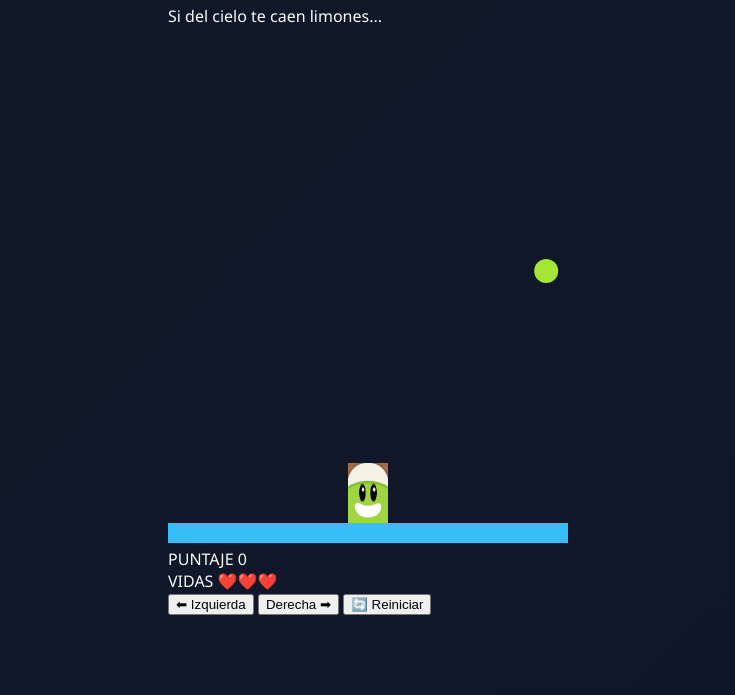
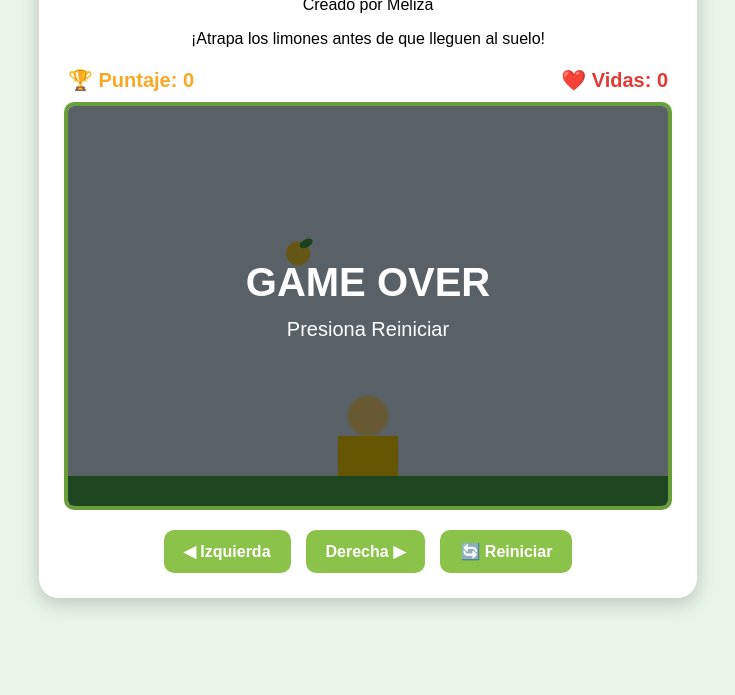
Before and after one commit to melizajazminn-hash/juego_limones, a plain HTML site: page index.html in a window 1280 px wide. Shown: the part 161-856 px from the top of the page, without its empty margins (272-1007 px from the left). After the commit the page ends 816 px from the top, so only its background shows below. Drawn offline with Linux system fonts and the light colour scheme.

Commit message:
mejorando imagen

````diff
--- a/index.html
+++ b/index.html
@@ -10,48 +10,50 @@
     <link rel="stylesheet" href="limones.css">
 </head>
 
-<body onload="iniciar()">
+<body>
 
-    <!-- Contenedor principal que hace la tarjeta blanca -->
     <div class="contenedor">
 
-        <!-- Encabezado con el título -->
-        <div class="encabezado">
-            <h1>🍋 Atrapar Limones</h1>
-            <p>Si del cielo te caen limones...</p>
+        <h1>🍋 Atrapar Limones 🍋</h1>
+<p> Creado por Meliza </p>
+        <p>
+            ¡Atrapa los limones antes de que lleguen al suelo!
+        </p>
+
+        <div class="informacion">
+
+            <div>
+                🏆 Puntaje:
+                <span id="txtPuntaje">0</span>
+            </div>
+
+            <div>
+                ❤️ Vidas:
+                <span id="txtVidas">3</span>
+            </div>
+
         </div>
 
-  <div class="canvas-contenedor">
-    <canvas id="areaJuego" width="400" height="500"></canvas>
-    <img id="imgPersonaje" src="unnamed.png" style="display: none;">
-</div>
+        <canvas
+            id="areaJuego"
+            width="600"
+            height="400">
+        </canvas>
 
-        <!-- Panel de puntajes y corazones -->
-        <div class="panel">
-            <div class="puntaje">
-                <span class="texto-puntaje">PUNTAJE</span>
-                <span id="txtPuntaje">0</span>
-            </div>
-            <div class="puntaje">
-                <span class="texto-puntaje">VIDAS</span>
-                <span id="txtVidas">❤️❤️❤️</span>
-            </div>
-        </div>
+        <div class="controles">
 
-        <!-- Botones de control en pantalla -->
-        <div class="botones">
-            <button onclick="moverIzquierda()">
-                ⬅ Izquierda
+            <button id="btnIzquierda">
+                ◀ Izquierda
             </button>
 
-            <button onclick="moverDerecha()">
-                Derecha ➡
+            <button id="btnDerecha">
+                Derecha ▶
             </button>
 
-            <!-- Cambiado a iniciar() para que limpie los intervalos y reinicie de forma segura -->
-            <button onclick="iniciar()">
+            <button id="btnReiniciar">
                 🔄 Reiniciar
             </button>
+
         </div>
 
     </div>
@@ -59,5 +61,4 @@
     <script src="limones.js"></script>
 
 </body>
-
 </html>
--- a/limones.css
+++ b/limones.css
@@ -1,153 +1,107 @@
-/* ==========================================================================
-RESET & ESTILO GENERAL
-========================================================================== */
-
+```css
 * {
-margin: 1;
-padding: 1;
     box-sizing: border-box;
+    margin: 0;
+    padding: 0;
 }
 
 body {
-font-family: 'Segoe UI', Tahoma, Geneva, Verdana, sans-serif;
-background: linear-gradient(135deg, #111827 0%, #0f172a 100%);
-color: #f8fafc;
+    font-family: Arial, sans-serif;
+
+    background: #e8f5e9;
+
     min-height: 100vh;
+
     display: flex;
     justify-content: center;
     align-items: center;
-padding: 20px;
 }
 
-/* ==========================================================================
-CONTENEDOR PRINCIPAL
-========================================================================== */
 .contenedor {
-background: rgba(30, 41, 59, 0.7);
-backdrop-filter: blur(12px);
--webkit-backdrop-filter: blur(12px);
-border: 1px solid rgba(255, 255, 255, 0.1);
-border-radius: 24px;
-padding: 30px;
-width: 100%;
-max-width: 660px;
+    background: white;
+
+    padding: 25px;
+
+    border-radius: 20px;
+
     text-align: center;
-box-shadow: 0 20px 40px rgba(0, 0, 0, 0.5);
+
+    box-shadow: 0 5px 20px rgba(0, 0, 0, 0.2);
 }
 
-/* ==========================================================================
-NUEVO ENCABEZADO
-========================================================================== */
-.encabezado h1 {
-font-size: 2.4rem;
-font-weight: 800;
-color: #facc15;
-text-shadow: 0 0 15px rgba(250, 204, 21, 0.3);
-margin-bottom: 6px;
+h1 {
+    color: #689f38;
+
+    margin-bottom: 10px;
 }
 
-.encabezado p {
-color: #94a3b8;
-font-size: 1rem;
-font-style: italic;
-margin-bottom: 25px;
+.informacion {
+    width: 600px;
+
+    display: flex;
+
+    justify-content: space-between;
+
+    margin: 20px auto 10px;
+
+    font-size: 20px;
+
+    font-weight: bold;
 }
 
-/* ==========================================================================
-CONTENEDOR DEL CANVAS (.JUEGO)
-========================================================================== */
-.juego {
-display: flex;
-justify-content: center;
-margin-bottom: 20px;
+.informacion div:first-child {
+    color: #f9a825;
+}
+
+.informacion div:last-child {
+    color: #e53935;
 }
 
 #areaJuego {
-background-color: #020617;
-border: 4px solid #facc15;
-border-radius: 16px;
-box-shadow: 0 0 25px rgba(250, 204, 21, 0.15),
-inset 0 0 20px rgba(0, 0, 0, 0.8);
-max-width: 100%;
-height: auto;
+    display: block;
+
+    width: 600px;
+    height: 400px;
+
+    background: #dff3ff;
+
+    border: 4px solid #689f38;
+
+    border-radius: 10px;
 }
 
-/* ==========================================================================
-NUEVO PANEL DE PUNTAJE (.PUNTAJE)
-========================================================================== */
-.panel {
+.controles {
+    margin-top: 20px;
+
     display: flex;
+
     justify-content: center;
-margin-bottom: 25px;
-}
 
-.puntaje {
-background: rgba(15, 23, 42, 0.8);
-border: 1px solid rgba(255, 255, 255, 0.08);
-border-radius: 14px;
-padding: 10px 24px;
-display: flex;
-flex-direction: column;
-align-items: center;
-min-width: 140px;
-}
-
-.texto-puntaje {
-font-size: 0.75rem;
-font-weight: 700;
-color: #64748b;
-letter-spacing: 1.5px;
-margin-bottom: 2px;
-}
-
-#txtPuntaje {
-font-size: 1.8rem;
-font-weight: 800;
-color: #38bdf8;
-text-shadow: 0 0 10px rgba(56, 189, 248, 0.5);
-}
-
-/* ==========================================================================
-BOTONES
-========================================================================== */
-.botones {
-display: flex;
-justify-content: center;
-gap: 12px;
-flex-wrap: wrap;
+    gap: 15px;
 }
 
 button {
-font-family: inherit;
-font-size: 0.95rem;
-font-weight: 600;
-padding: 12px 24px;
+    padding: 12px 20px;
+
     border: none;
-border-radius: 12px;
+
+    border-radius: 10px;
+
+    background: #8bc34a;
+
+    color: white;
+
+    font-size: 16px;
+
+    font-weight: bold;
+
     cursor: pointer;
-transition: all 0.2s cubic-bezier(0.4, 0, 0.2, 1);
-color: #ffffff;
-background: #334155;
-border: 1px solid rgba(255, 255, 255, 0.05);
 }
 
-/* Efecto Hover general para botones de dirección */
 button:hover {
-background: #475569;
-transform: translateY(-2px);
-}
-
-/* Estilo único para el botón de reiniciar (el último botón) */
-.botones button:last-child {
-background: linear-gradient(135deg, #ef4444 0%, #dc2626 100%);
-box-shadow: 0 4px 12px rgba(239, 68, 68, 0.25);
-}
-
-.botones button:last-child:hover {
-filter: brightness(1.1);
-box-shadow: 0 6px 16px rgba(239, 68, 68, 0.4);
+    background: #689f38;
 }
 
 button:active {
-transform: translateY(0);
+    transform: scale(0.95);
 }
--- a/limones.js
+++ b/limones.js
@@ -1,144 +1,331 @@
-let canvas = document.getElementById("areaJuego");
-let ctx = canvas.getContext("2d");
+const canvas = document.getElementById("areaJuego");
+const ctx = canvas.getContext("2d");
 
-const ALTURA_SUELO = 20;
-const ALTURA_PERSONAJE = 60;
-const ANCHO_PERSONAJE = 40;
-const RADIO_LIMON = 12; // Tamaño del limón que va a caer
+const txtPuntaje = document.getElementById("txtPuntaje");
+const txtVidas = document.getElementById("txtVidas");
 
-// Variables del juego que cambian dinámicamente
-let personajeX = canvas.width / 2 - ANCHO_PERSONAJE / 2;
-let limonX;
-let limonY;
-let velocidadLimon;
-let puntaje;
-let juegoIntervalo; // Controlará la caída continua de los limones
+const btnIzquierda = document.getElementById("btnIzquierda");
+const btnDerecha = document.getElementById("btnDerecha");
+const btnReiniciar = document.getElementById("btnReiniciar");
 
+const ANCHO_PERSONAJE = 60;
+const ALTO_PERSONAJE = 40;
+const ALTO_SUELO = 30;
+
+let personajeX = 270;
+let limones = [];
+let puntaje = 0;
+let vidas = 3;
+let juegoActivo = true;
+
+
+// INICIAR JUEGO
 function iniciar() {
-// 1. Reiniciar valores cada vez que se presiona "Reiniciar" o carga la página
-personajeX = canvas.width / 2 - ANCHO_PERSONAJE / 2;
+
+    personajeX = 270;
+    limones = [];
     puntaje = 0;
-velocidadLimon = 4; // Velocidad con la que empiezan a caer
-document.getElementById("txtPuntaje").innerText = puntaje;
+    vidas = 3;
+    juegoActivo = true;
 
-// 2. Posicionar el primer limón arriba de forma aleatoria
-resetearLimon();
+    actualizarTexto();
 
-// 3. Activar controles del teclado (Flechas o letras A/D)
-window.removeEventListener("keydown", manejarTeclado);
-window.addEventListener("keydown", manejarTeclado);
-
-// 4. Detener el bucle anterior (si existía) para evitar que vayan el doble de rápido
-if (juegoIntervalo) clearInterval(juegoIntervalo);
-
-// 5. Iniciar la caída constante automática (60 actualizaciones por segundo)
-juegoIntervalo = setInterval(actualizarJuego, 1000 / 60);
-
+    crearLimon();
 }
 
-function actualizarJuego() {
-moverLimon();      // Hace que el limón baje en cada frame
-detectarColision(); // Comprueba si el personaje lo atrapó
-actualizarPantalla(); // Borra y vuelve a dibujar todo
+
+// DIBUJAR JUEGO
+function dibujar() {
+
+    // Fondo
+    ctx.fillStyle = "#dff3ff";
+    ctx.fillRect(0, 0, canvas.width, canvas.height);
+
+
+    // SUELO
+    ctx.fillStyle = "#4CAF50";
+
+    ctx.fillRect(
+        0,
+        canvas.height - ALTO_SUELO,
+        canvas.width,
+        ALTO_SUELO
+    );
+
+
+    // PERSONAJE
+    const personajeY =
+        canvas.height - ALTO_SUELO - ALTO_PERSONAJE;
+
+    // cuerpo
+    ctx.fillStyle = "#FFD600";
+
+    ctx.fillRect(
+        personajeX,
+        personajeY,
+        ANCHO_PERSONAJE,
+        ALTO_PERSONAJE
+    );
+
+    // cabeza
+    ctx.fillStyle = "#FFE082";
+
+    ctx.beginPath();
+
+    ctx.arc(
+        personajeX + 30,
+        personajeY - 20,
+        20,
+        0,
+        Math.PI * 2
+    );
+
+    ctx.fill();
+
+
+    // LIMONES
+    for (let limon of limones) {
+
+        ctx.fillStyle = "#FDD835";
+
+        ctx.beginPath();
+
+        ctx.arc(
+            limon.x,
+            limon.y,
+            12,
+            0,
+            Math.PI * 2
+        );
+
+        ctx.fill();
+
+        // hoja
+        ctx.fillStyle = "#43A047";
+
+        ctx.beginPath();
+
+        ctx.ellipse(
+            limon.x + 8,
+            limon.y - 10,
+            7,
+            4,
+            -0.5,
+            0,
+            Math.PI * 2
+        );
+
+        ctx.fill();
     }
 
-function dibujarSuelo() {
-// Un color azul moderno estilo neón/cyberpunk para el suelo
-ctx.fillStyle = "#38bdf8";
-ctx.fillRect(0, canvas.height - ALTURA_SUELO, canvas.width, ALTURA_SUELO);
-}
 
-function dibujarPersonaje() {
-// Un color amarillo brillante (limón) para el personaje
-ctx.fillStyle = "#facc15";
-ctx.fillRect(personajeX, canvas.height - (ALTURA_SUELO + ALTURA_PERSONAJE), ANCHO_PERSONAJE, ALTURA_PERSONAJE);
-}
+    // GAME OVER
+    if (!juegoActivo) {
 
-function dibujarLimon() {
-ctx.beginPath();
-ctx.arc(limonX, limonY, RADIO_LIMON, 0, Math.PI * 2);
-ctx.fillStyle = "#a3e635"; // Verde lima brillante para el limón
-ctx.fill();
-ctx.closePath();
-}
+        ctx.fillStyle = "rgba(0,0,0,0.6)";
 
-function moverLimon() {
-limonY += velocidadLimon; // El limón cae sumando píxeles hacia abajo
+        ctx.fillRect(
+            0,
+            0,
+            canvas.width,
+            canvas.height
+        );
 
-// Si el limón pasa de largo el suelo y cae al vacío, vuelve a aparecer arriba
-if (limonY > canvas.height - ALTURA_SUELO) {
-resetearLimon();
+        ctx.fillStyle = "white";
+
+        ctx.font = "bold 40px Arial";
+
+        ctx.textAlign = "center";
+
+        ctx.fillText(
+            "GAME OVER",
+            canvas.width / 2,
+            190
+        );
+
+        ctx.font = "20px Arial";
+
+        ctx.fillText(
+            "Presiona Reiniciar",
+            canvas.width / 2,
+            230
+        );
     }
 }
 
-function resetearLimon() {
-limonY = 0; // Regresa al techo
-// Genera una coordenada X aleatoria dentro de los límites del Canvas
-limonX = Math.random() * (canvas.width - (RADIO_LIMON * 2)) + RADIO_LIMON;
 
-// Dificultad incremental: El juego se acelera sutilmente a medida que sumas puntos
-if (puntaje > 0) {
-velocidadLimon = Math.min(velocidadLimon + 0.8, 235);
+// CREAR LIMÓN
+function crearLimon() {
+
+    if (!juegoActivo) {
+        return;
+    }
+
+    limones.push({
+
+        x: Math.random() * (canvas.width - 30) + 15,
+
+        y: 0,
+
+        velocidad: 2 + Math.random() * 2
+    });
+}
+
+
+// ACTUALIZAR JUEGO
+function actualizar() {
+
+    if (!juegoActivo) {
+        return;
+    }
+
+    for (let i = limones.length - 1; i >= 0; i--) {
+
+        let limon = limones[i];
+
+        // Hace caer el limón
+        limon.y += limon.velocidad;
+
+
+        const personajeY =
+            canvas.height - ALTO_SUELO - ALTO_PERSONAJE;
+
+
+        // ATRAPAR LIMÓN
+        if (
+            limon.x >= personajeX &&
+            limon.x <= personajeX + ANCHO_PERSONAJE &&
+            limon.y + 12 >= personajeY &&
+            limon.y - 12 <= personajeY + ALTO_PERSONAJE
+        ) {
+
+            puntaje += 10;
+
+            limones.splice(i, 1);
+
+            actualizarTexto();
+
+            continue;
+        }
+
+
+        // LIMÓN LLEGA AL SUELO
+        if (
+            limon.y + 12 >=
+            canvas.height - ALTO_SUELO
+        ) {
+
+            vidas--;
+
+            limones.splice(i, 1);
+
+            actualizarTexto();
+
+            if (vidas <= 0) {
+
+                vidas = 0;
+
+                juegoActivo = false;
+
+                actualizarTexto();
+            }
+        }
     }
 }
 
-function detectarColision() {
-let personajeY = canvas.height - (ALTURA_SUELO + ALTURA_PERSONAJE);
 
-// Si el limón entra en contacto con los límites del rectángulo del personaje
-if (limonX + RADIO_LIMON > personajeX &&
-limonX - RADIO_LIMON < personajeX + ANCHO_PERSONAJE &&
-limonY + RADIO_LIMON > personajeY) {
-puntaje += 10; // Suma 10 puntos
-document.getElementById("txtPuntaje").innerText = puntaje; // Actualiza el HTML
-resetearLimon(); // Desaparece y genera uno nuevo arriba
+// IZQUIERDA
+function moverIzquierda() {
 
+    if (!juegoActivo) {
+        return;
     }
 
-}
+    personajeX -= 25;
 
-function moverIzquierda() {
-if (personajeX > 0) {
-personajeX = personajeX - 25; // Aumenté un poco la velocidad de paso para alcanzar los limones rápidos
-actualizarPantalla();
+    if (personajeX < 0) {
+        personajeX = 0;
     }
 }
 
+
+// DERECHA
 function moverDerecha() {
-if (personajeX < canvas.width - ANCHO_PERSONAJE) {
-personajeX = personajeX + 25;
-actualizarPantalla();
+
+    if (!juegoActivo) {
+        return;
+    }
+
+    personajeX += 25;
+
+    if (personajeX + ANCHO_PERSONAJE > canvas.width) {
+
+        personajeX =
+            canvas.width - ANCHO_PERSONAJE;
     }
 }
 
-function manejarTeclado(evento) {
-if (evento.key === "ArrowLeft" || evento.key === "a") {
+
+// ACTUALIZAR PUNTAJE Y VIDAS
+function actualizarTexto() {
+
+    txtPuntaje.textContent = puntaje;
+    txtVidas.textContent = vidas;
+}
+
+
+// BOTONES
+btnIzquierda.addEventListener(
+    "click",
+    moverIzquierda
+);
+
+btnDerecha.addEventListener(
+    "click",
+    moverDerecha
+);
+
+btnReiniciar.addEventListener(
+    "click",
+    iniciar
+);
+
+
+// TECLADO
+document.addEventListener(
+    "keydown",
+    function(event) {
+
+        if (event.key === "ArrowLeft") {
             moverIzquierda();
-} else if (evento.key === "ArrowRight" || evento.key === "d") {
+        }
+
+        if (event.key === "ArrowRight") {
             moverDerecha();
         }
     }
+);
 
-function actualizarPantalla() {
-limpiarCanva();
-dibujarSuelo();
-dibujarPersonaje();
-dibujarLimon(); // Agregado a la actualización de pantalla
+
+// CREAR LIMONES
+setInterval(
+    crearLimon,
+    1000
+);
+
+
+// BUCLE DEL JUEGO
+function juego() {
+
+    actualizar();
+
+    dibujar();
+
+    requestAnimationFrame(juego);
 }
 
-function limpiarCanva() {
-ctx.clearRect(0, 0, canvas.width, canvas.height);
-}
 
-function dibujarPersonaje() {
-    let imagen = document.getElementById("imgPersonaje");
+// COMENZAR
+iniciar();
 
-    // Si la imagen cargó con éxito en el navegador, la dibuja
-    if (imagen && imagen.complete && imagen.naturalWidth !== 0) {
-        ctx.drawImage(imagen, personajeX, canvas.height - (ALTURA_SUELO + ALTURA_PERSONAJE), ANCHO_PERSONAJE, ALTURA_PERSONAJE);
-    } else {
-        // Cuadro amarillo de respaldo por si el archivo no se encuentra
-        ctx.fillStyle = "#1ba1b3";
-        ctx.fillRect(personajeX, canvas.height - (ALTURA_SUELO + ALTURA_PERSONAJE), ANCHO_PERSONAJE, ALTURA_PERSONAJE);
-    }
-}
+juego();
````
Lines whose indentation alone changed are shown as unchanged.
